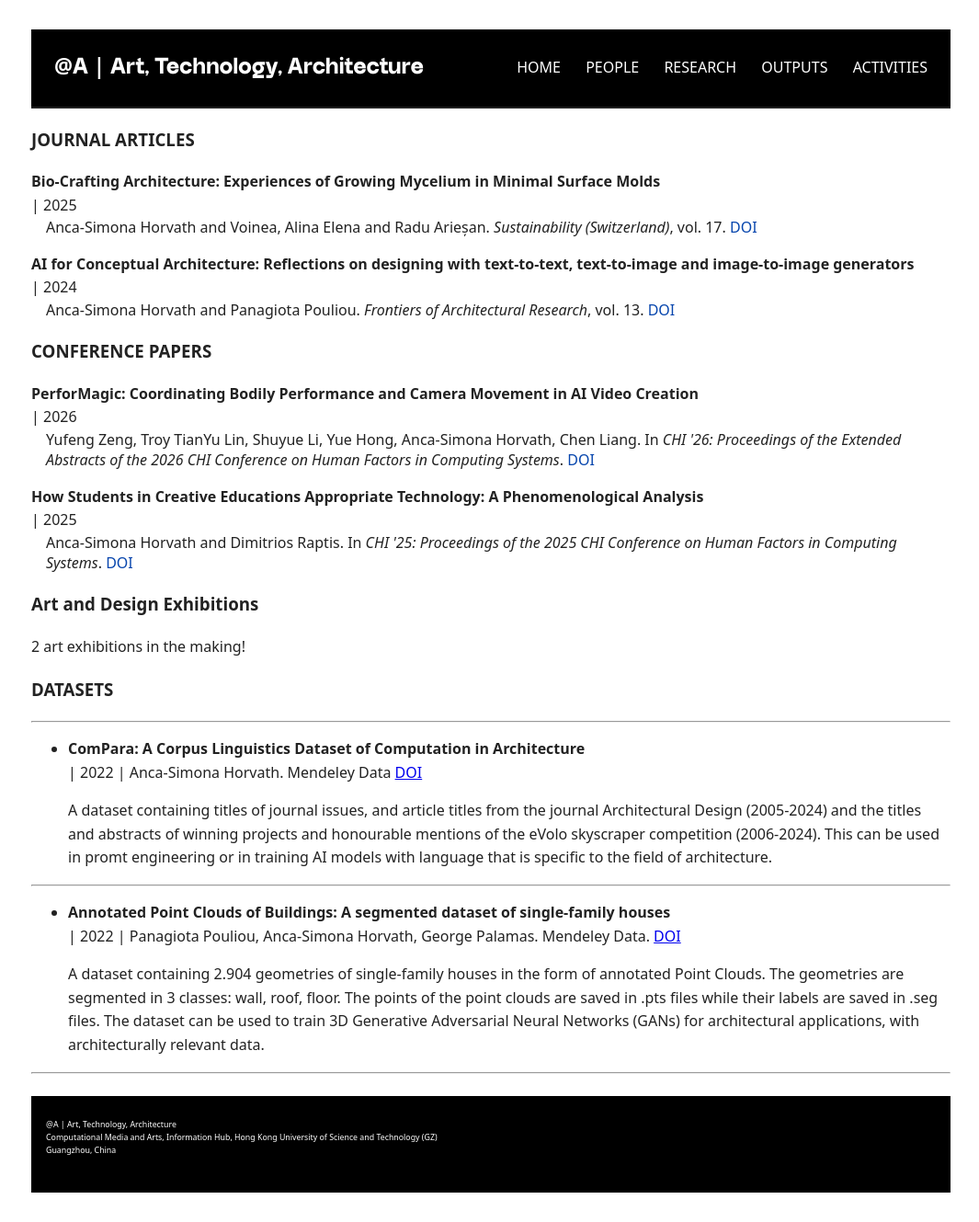
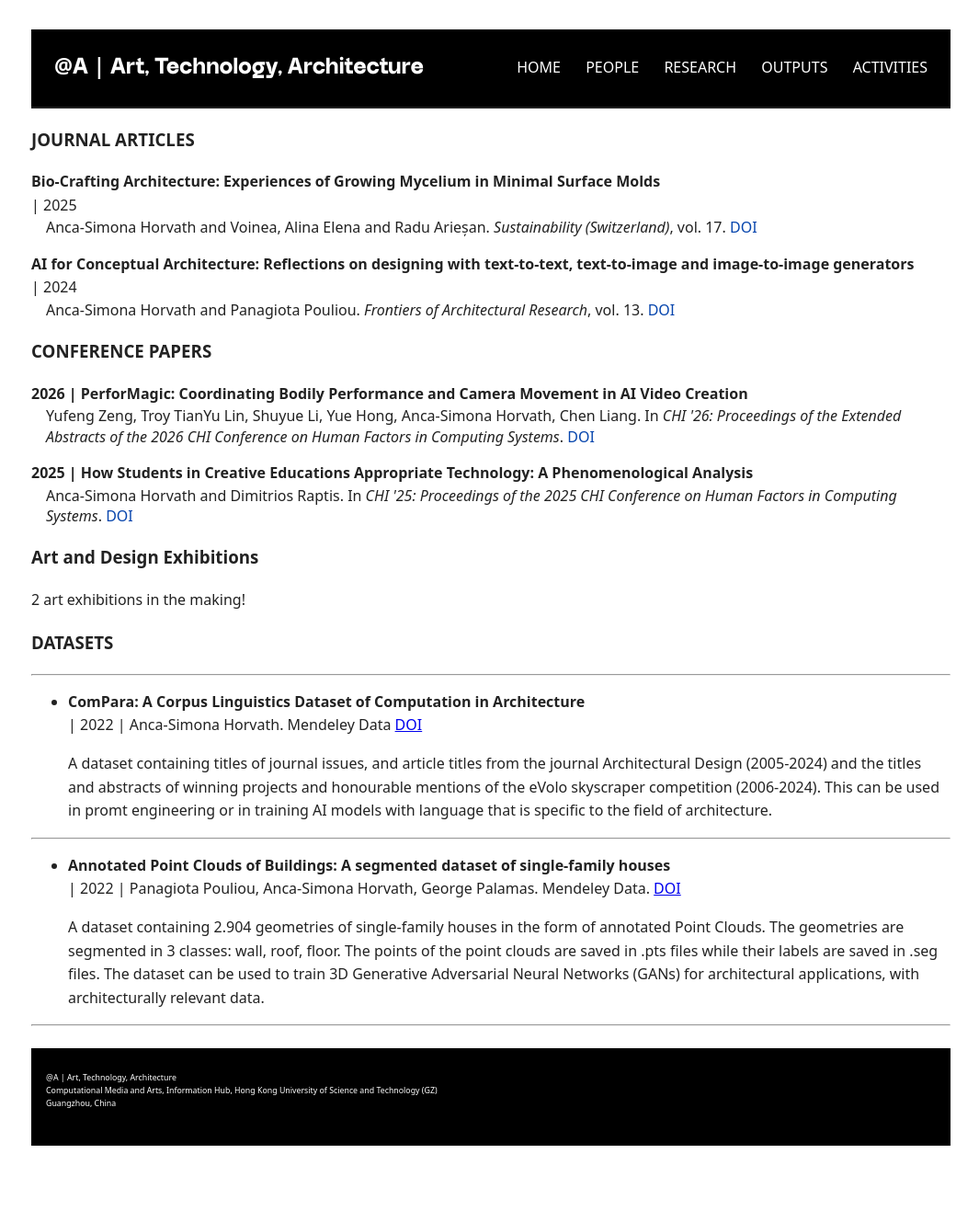
Before and after one commit to anqua/at-a, a Jekyll site: the page built from outputs.md, in a window 1280 px wide. Shown: the whole page at 92% size, without its empty margins (106-1171 px from the left). Built offline with Jekyll 4.4.1, drawn with Linux system fonts in a browser that asks for light colours; some web fonts are replaced; after the commit the page ends 1278 px from its top, so only the background shows below that.

Commit message:
Update outputs.md

```diff
--- a/outputs.md
+++ b/outputs.md
@@ -23,7 +23,7 @@ title: Outputs
 <dl>
 {% assign sorted_confs = site.data.publications | where: "type", "conference" | sort: "year" | reverse %}
 {% for pub in sorted_confs %}
-  <dt>{{ pub.title }}</dt> | {{ pub.year }}
+  <dt>{{ pub.year }} | {{ pub.title }}</dt>
   <dd>
     {{ pub.authors }}. In <em>{{ pub.conference }}</em>.
     {% if pub.doi %}<a href="https://doi.org/{{ pub.doi }}" target="_blank">DOI</a>{% endif %}
```
